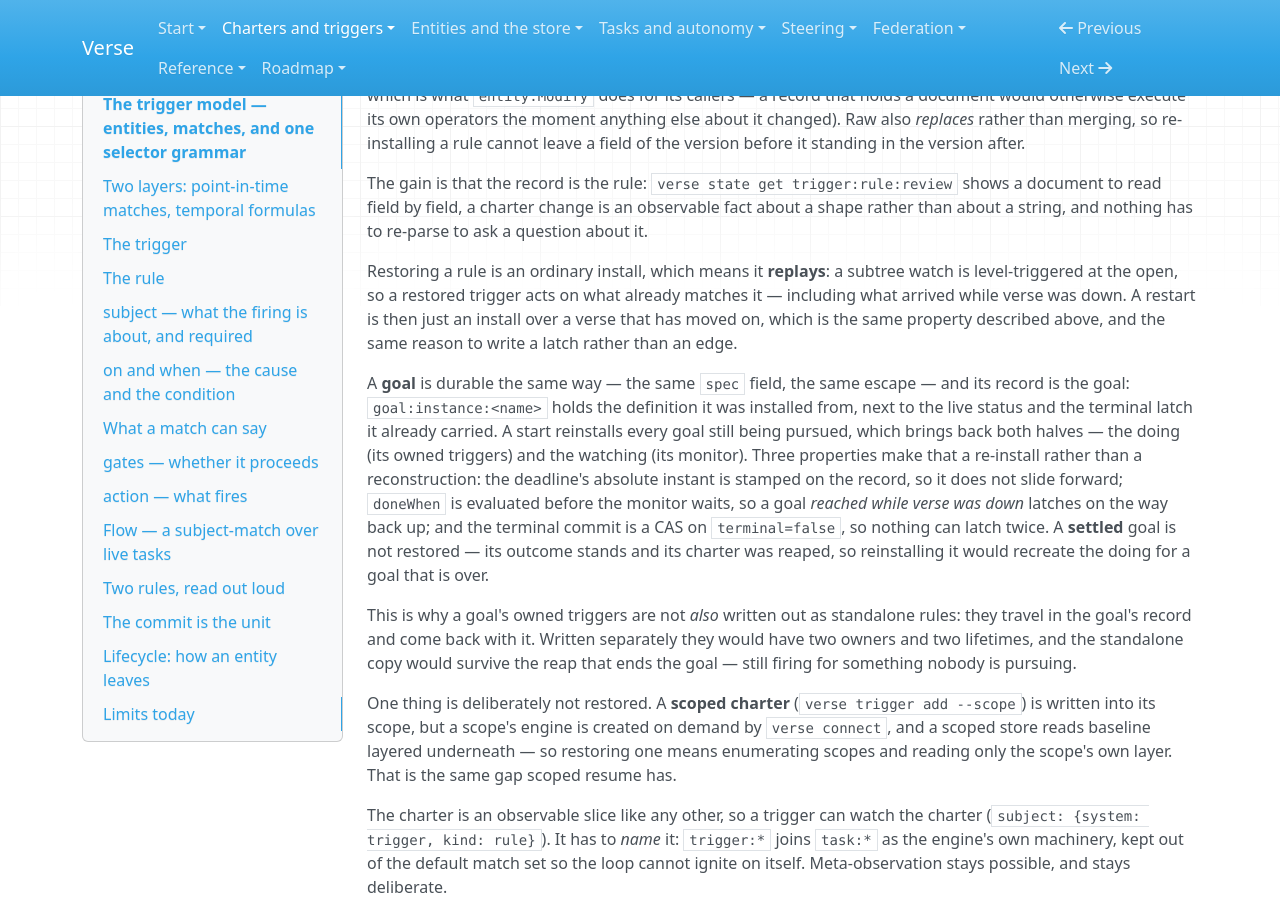
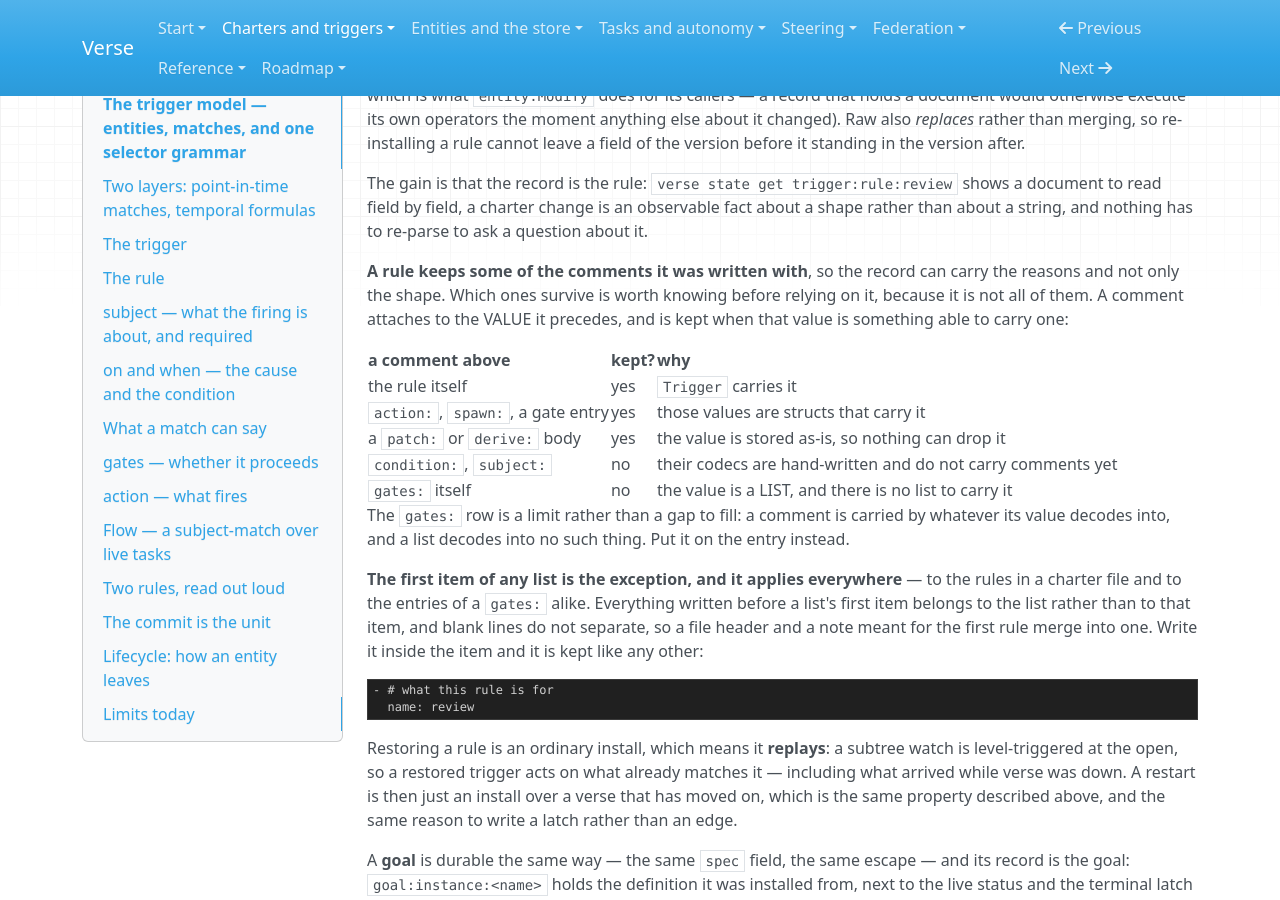
Before and after one commit to signadot/viff, an MkDocs documentation site: the page built from docs/trigger-model.md, in a window 1280 px wide and 900 px high, scrolled down 2772 px. Built offline with MkDocs 1.6.1, drawn with Linux system fonts in a browser that asks for light colours.

Commit message:
docs: what a charter keeps of its comments, checked line by line
The docs showed no stale OUTPUT — the `trigger show` references are command lists and prose, so
nothing was wrong. What was missing is that comments surviving is new user-visible behaviour and
nothing said so, and the flagship example in trigger-model.md is precisely the half-covered case:
of its three comments, only `# the consequence` comes back.

So the rule is written where charter authors read it, and every row was checked against a
running verse rather than reasoned out — which was worth doing, because I had one wrong. A
comment above a gate ENTRY looked like a Gate limitation and is not: it is the first-item rule
again. The second entry keeps its comment and the first does not, exactly as the first rule in a
charter file does not.

Which is the better way to state the whole thing, and now is: a comment attaches to the value it
precedes and is kept when that value can carry one — a struct can, a stored-as-is patch body
can, a LIST cannot — and separately, the first item of ANY list cannot take a head comment above
its dash, in a charter file and in a `gates:` alike.

The `gates:` row is a limit rather than a gap: comments are carried by whatever the value decodes
into, and a list decodes into no such thing. Put it on the entry.

Tier: change
Checked: seven comment positions installed into a live verse and read back — above the rule,
  condition, the gates list, a first gate entry, a second gate entry, action, a patch body and
  spawn; make check && make test
Co-Authored-By: Claude Opus 5 (1M context) <noreply@anthropic.com>

````diff
--- a/docs/trigger-model.md
+++ b/docs/trigger-model.md
@@ -142,6 +142,33 @@ version after.
 The gain is that the record is the rule: `verse state get trigger:rule:review` shows a
 document to read field by field, a charter change is an observable fact about a shape rather
 than about a string, and nothing has to re-parse to ask a question about it.
+
+**A rule keeps some of the comments it was written with**, so the record can carry the reasons
+and not only the shape. Which ones survive is worth knowing before relying on it, because it is
+not all of them. A comment attaches to the VALUE it precedes, and is kept when that value is
+something able to carry one:
+
+| a comment above | kept? | why |
+|---|---|---|
+| the rule itself | yes | `Trigger` carries it |
+| `action:`, `spawn:`, a gate entry | yes | those values are structs that carry it |
+| a `patch:` or `derive:` body | yes | the value is stored as-is, so nothing can drop it |
+| `condition:`, `subject:` | no | their codecs are hand-written and do not carry comments yet |
+| `gates:` itself | no | the value is a LIST, and there is no list to carry it |
+
+The `gates:` row is a limit rather than a gap to fill: a comment is carried by whatever its
+value decodes into, and a list decodes into no such thing. Put it on the entry instead.
+
+**The first item of any list is the exception, and it applies everywhere** — to the rules in a
+charter file and to the entries of a `gates:` alike. Everything written before a list's first
+item belongs to the list rather than to that item, and blank lines do not separate, so a file
+header and a note meant for the first rule merge into one. Write it inside the item and it is
+kept like any other:
+
+```tony
+- # what this rule is for
+  name: review
+```
 
 Restoring a rule is an ordinary install, which means it **replays**: a subtree watch is
 level-triggered at the open, so a restored trigger acts on what already matches it — including
````
Also changed, not shown: docs/working/entity-field-layout.md (+1 -1 lines).
